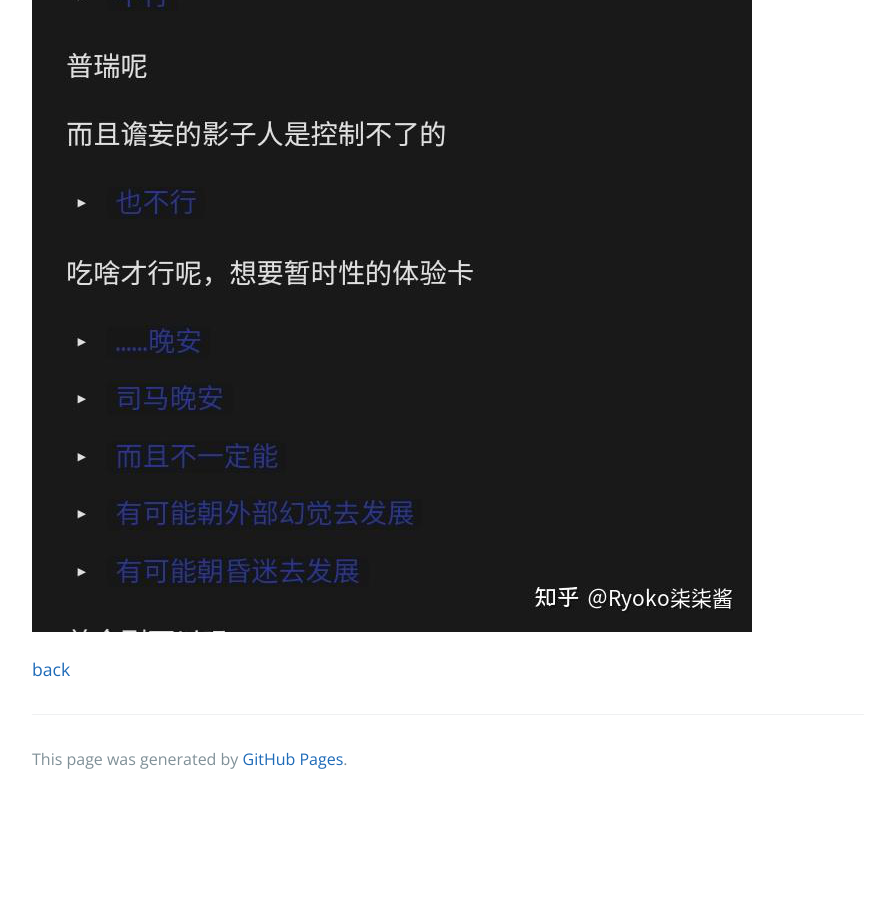
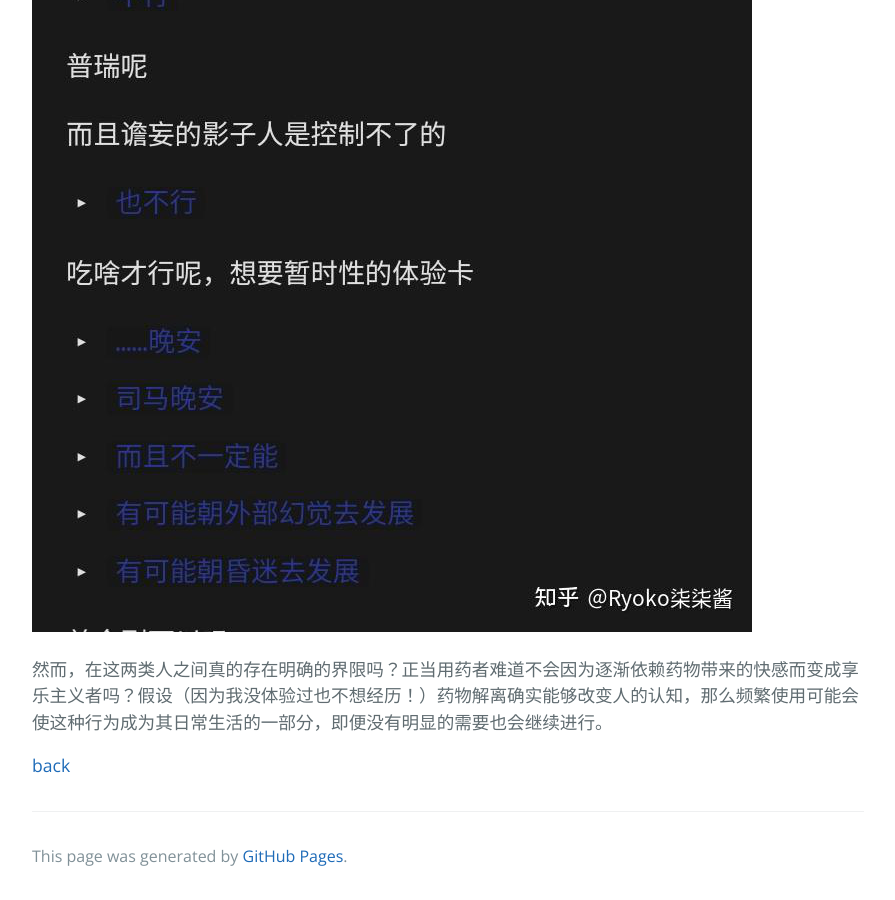
Before and after one commit to Seroliya/Seroliya.github.io, a Jekyll site: the page built from odreport1.md, in a window 1280 px wide and 900 px high, scrolled down 1738 px. Shown: the whole window, without its empty margins (192-1087 px from the left). Built offline with Jekyll 4.4.1, drawn with Linux system fonts in a browser that asks for light colours; before the commit the page ends 2541 px from its top, so only the background shows below that.

Commit message:
Update odreport1.md

```diff
--- a/odreport1.md
+++ b/odreport1.md
@@ -33,4 +33,6 @@ description: 写于2024年11月
 
 ![图片](./assets/图片1.png)
 
+然而，在这两类人之间真的存在明确的界限吗？正当用药者难道不会因为逐渐依赖药物带来的快感而变成享乐主义者吗？假设（因为我没体验过也不想经历！）药物解离确实能够改变人的认知，那么频繁使用可能会使这种行为成为其日常生活的一部分，即便没有明显的需要也会继续进行。
+
 [back](./)
```
